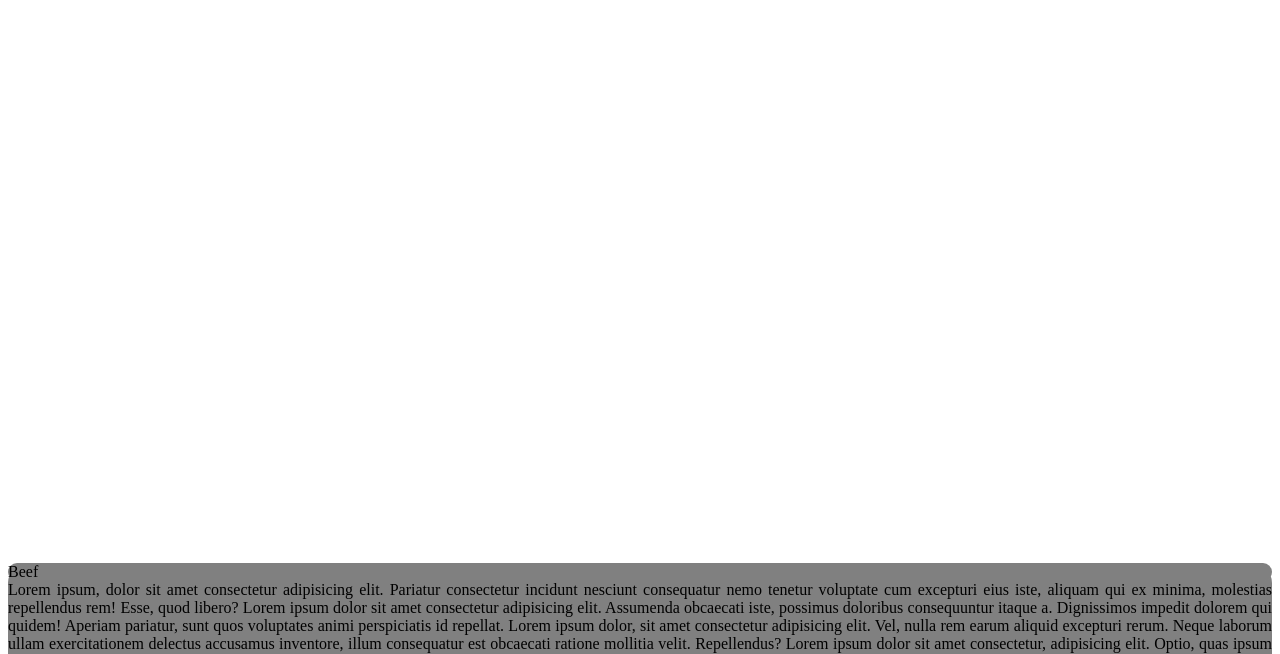
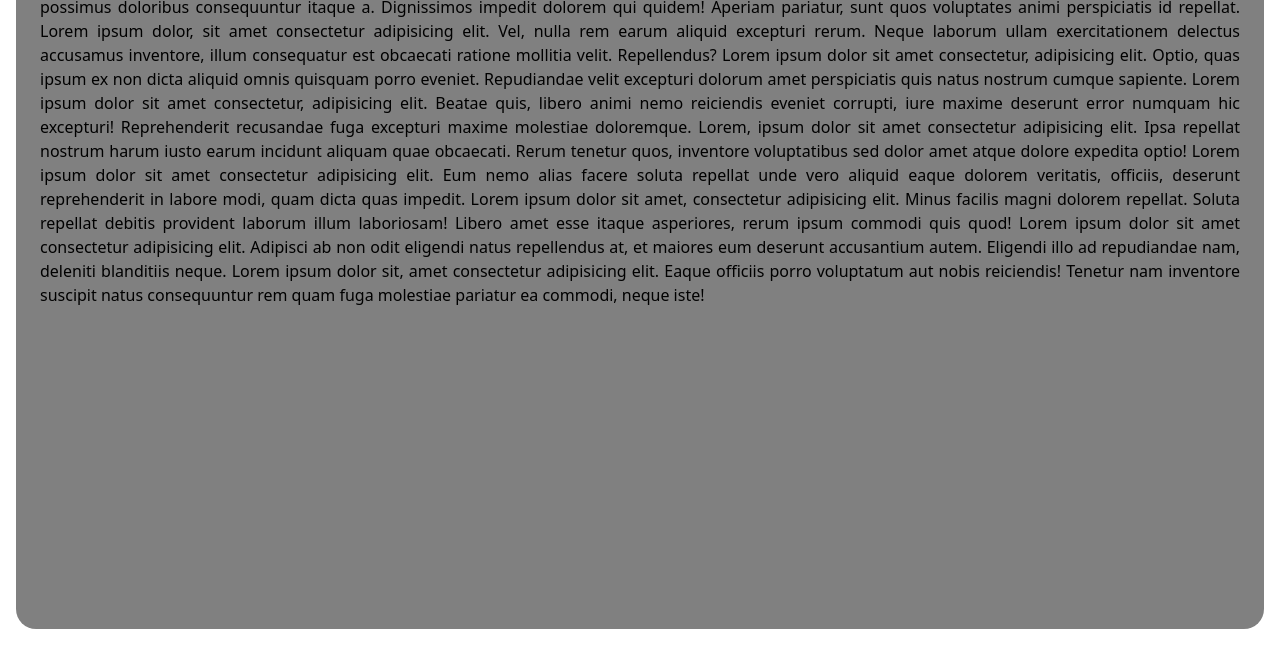
Before and after one commit to PPuertos/webDevelopmentCourse, a website: page module_3_solution/index.html in a window 1280 px wide. Shown: the part 317-971 px from the top of the page. Drawn offline with Linux system fonts and the light colour scheme; the site is published under a folder, as on GitHub Pages, so addresses that start at the root find nothing.

Commit message:
update
remplacé /css por ../css

Esta vez estoy 100% que va a funcionar

```diff
--- a/module_3_solution/index.html
+++ b/module_3_solution/index.html
@@ -5,7 +5,7 @@
         <meta http-equiv="X-UA-Compatible" content="IE-edge">
         <meta name="viewport" content="width=device-width, initial-scale=1">
         <title>Page 2</title>
-        <link rel="stylesheet" href="/css/main.min.css">
+        <link rel="stylesheet" href="../css/main.min.css">
         <link rel="stylesheet" href="css/style.css">
     </head>
 
```
